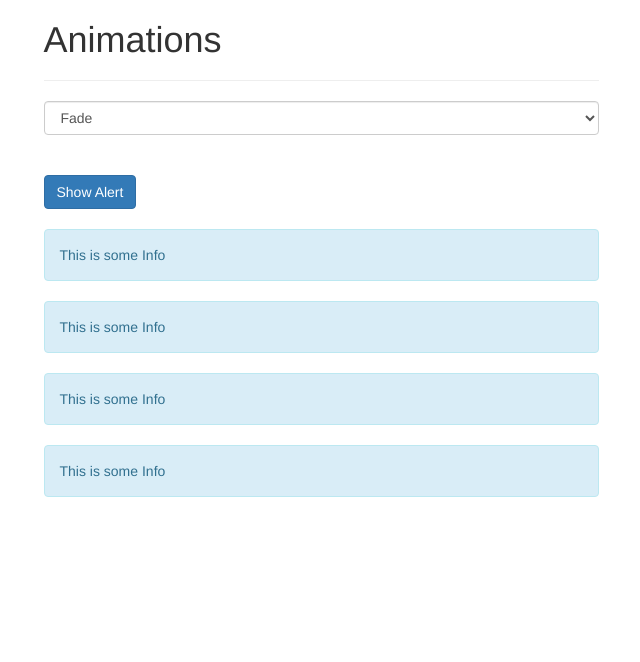
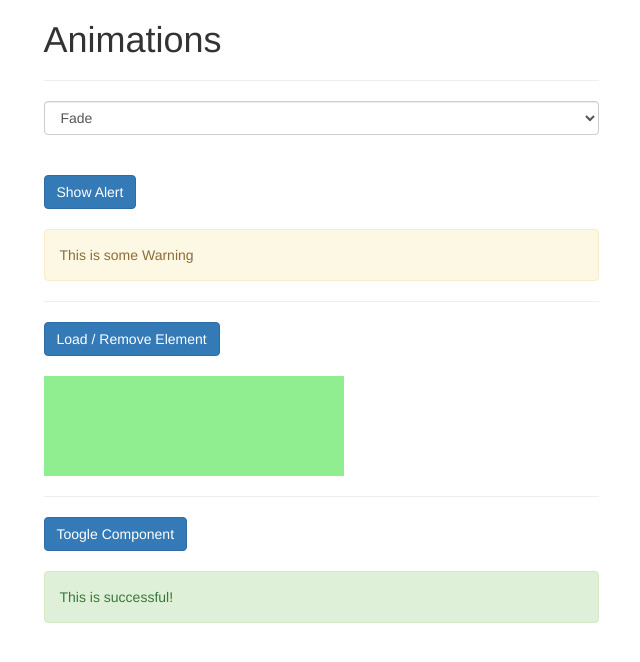
Before and after one commit to seinelet/udemy-vue-comp-1, a Vue app: page / in a window 1280 px wide. Shown: the top 662 px of the page, without its empty margins (319-959 px from the left). Built offline with nearby package versions, Linux system fonts and the light colour scheme.

Commit message:
206 Finish

```diff
--- a/src/App.vue
+++ b/src/App.vue
@@ -34,18 +34,114 @@
             This is some Warning
           </div>
         </transition>
+        <hr />
+        <button class="btn btn-primary" @click="load = !load">
+          Load / Remove Element
+        </button>
+        <br /><br />
+        <transition
+          @before-enter="beforeEnter"
+          @enter="enter"
+          @after-enter="afterEnter"
+          @enter-cancelled="enterCancelled"
+          @before-leave="beforeLeave"
+          @leave="leave"
+          @after-leave="afterLeave"
+          @leave-cancelled="leaveCancelled"
+          :css="false"
+        >
+          <div
+            style="width: 300px; height: 100px; background-color: lightgreen;"
+            v-if="load"
+          ></div>
+        </transition>
+        <hr />
+        <button
+          class="btn btn-primary"
+          @click="
+            selectedComponent == 'app-success-alert'
+              ? (selectedComponent = 'app-danger-alert')
+              : (selectedComponent = 'app-success-alert')
+          "
+        >
+          Toogle Component
+        </button>
+        <br />
+        <br />
+        <transition name="fade" mode="out-in">
+          <component :is="selectedComponent"></component>
+        </transition>
       </div>
     </div>
   </div>
 </template>
 
 <script>
+import { setInterval, clearInterval } from "timers";
+import DangerAlert from "./DengerAlert.vue";
+import SuccessAlert from "./SuccessAlert.vue";
+
 export default {
   data() {
     return {
-      show: true,
-      alertAnimation: "fade"
+      show: false,
+      load: true,
+      alertAnimation: "fade",
+      elementWidth: 100,
+      selectedComponent: "app-success-alert"
     };
+  },
+  methods: {
+    beforeEnter(el) {
+      console.log("beforeEnter");
+      this.elementWidth = 100;
+      el.style.width = this.elementWidth + "px";
+    },
+    enter(el, done) {
+      console.log("enter");
+      let round = 1;
+      const interval = setInterval(() => {
+        el.style.width = this.elementWidth + round * 10 + "px";
+        round++;
+        if (round > 20) {
+          clearInterval(interval);
+          done();
+        }
+      }, 20);
+    },
+    afterEnter(el) {
+      console.log("afterEnter");
+    },
+    enterCancelled(el) {
+      console.log("enterCancelled");
+    },
+    beforeLeave(el) {
+      console.log("beforeLeave");
+      this.elementWidth = 300;
+      el.style.width = this.elementWidth + "px";
+    },
+    leave(el, done) {
+      console.log("leave");
+      let round = 1;
+      const interval = setInterval(() => {
+        el.style.width = this.elementWidth - round * 10 + "px";
+        round++;
+        if (round > 20) {
+          clearInterval(interval);
+          done();
+        }
+      }, 20);
+    },
+    afterLeave(el) {
+      console.log("afterLeave");
+    },
+    leaveCancelled(el) {
+      console.log("leaveCancelled");
+    }
+  },
+  components: {
+    appDangerAlert: DangerAlert,
+    appSuccessAlert: SuccessAlert
   }
 };
 </script>
--- /dev/null
+++ b/src/DengerAlert.vue
@@ -0,0 +1,3 @@
+<template lang="pug">
+  div.alert.alert-danger This is dangerous!
+</template>
--- /dev/null
+++ b/src/SuccessAlert.vue
@@ -0,0 +1,3 @@
+<template lang="pug">
+  div.alert.alert-success This is successful!
+</template>
```
